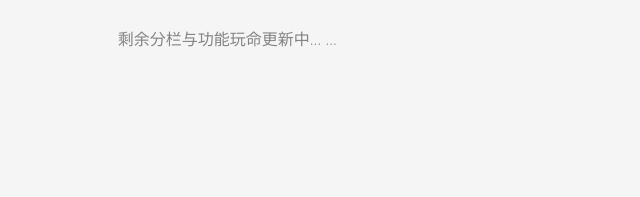
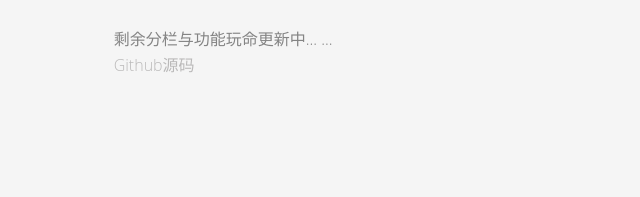
Before and after one commit to renzhengwei/rendaohang, a plain HTML site: page index.html in a window 1280 px wide. Shown: the part 1177-1374 px from the top of the page, 612-1252 px from the left. Drawn offline with Linux system fonts and the light colour scheme; files whose address does not match are found by name.

Commit message:
Update index.html

```diff
--- a/index.html
+++ b/index.html
@@ -724,8 +724,9 @@ edX</a>
                             &nbsp;&nbsp;&nbsp;&nbsp;&nbsp;&nbsp;&nbsp;&nbsp;&nbsp;&nbsp;&nbsp;欢迎联系我们来分享提供你发现的<br><br>
                             &nbsp;&nbsp;&nbsp;&nbsp;&nbsp;&nbsp;&nbsp;&nbsp;&nbsp;&nbsp;&nbsp;更多更好的IT或设计相关网站<br>
                             </h3>
-                            <p>&nbsp;&nbsp;&nbsp;&nbsp;&nbsp;&nbsp;&nbsp;&nbsp;&nbsp;&nbsp;&nbsp;&nbsp;&nbsp;&nbsp;&nbsp;&nbsp;&nbsp;
-                            剩余分栏与功能玩命更新中... ...</p>
+                            <p>&nbsp;&nbsp;&nbsp;&nbsp;&nbsp;&nbsp;&nbsp;&nbsp;&nbsp;&nbsp;&nbsp;&nbsp;&nbsp;&nbsp;&nbsp;&nbsp;&nbsp;剩余分栏与功能玩命更新中... ...<br>
+                            &nbsp;&nbsp;&nbsp;&nbsp;&nbsp;&nbsp;&nbsp;&nbsp;&nbsp;&nbsp;&nbsp;&nbsp;&nbsp;&nbsp;&nbsp;&nbsp;
+                            <a href="https://github.com/renzhengwei/rendaohang" target="_blank"><font color="bab9b9">Github源码</font></a></p>
 
 					  </div>
                     <!-- END 欢迎 -->
```
